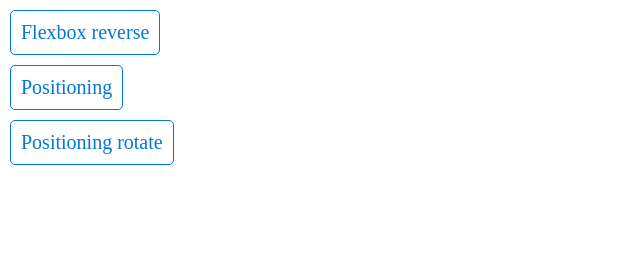
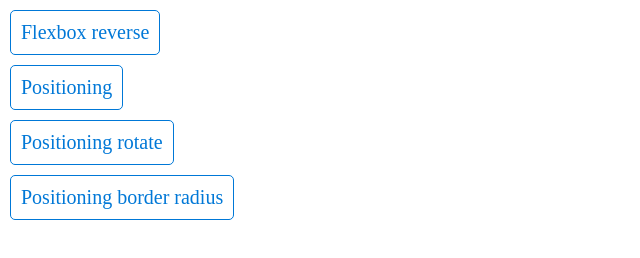
Before and after one commit to Miljana3010/domaci-zadaci, a plain HTML site: page index.html in a window 1280 px wide. Shown: the whole page, without its empty margins (0-640 px from the left). Drawn offline with Linux system fonts and the light colour scheme.

Commit message:
Update index.html

```diff
--- a/index.html
+++ b/index.html
@@ -12,6 +12,7 @@
         <a href="flexbox-reverse/txtimg.html">Flexbox reverse</a>
         <a href="positioning/positioning.html">Positioning</a>
         <a href="positioning-rotate/positioning.html">Positioning rotate</a>
+        <a href="positioning-border-radius/battle.html">Positioning border radius</a>
 
 
     </div>
```
